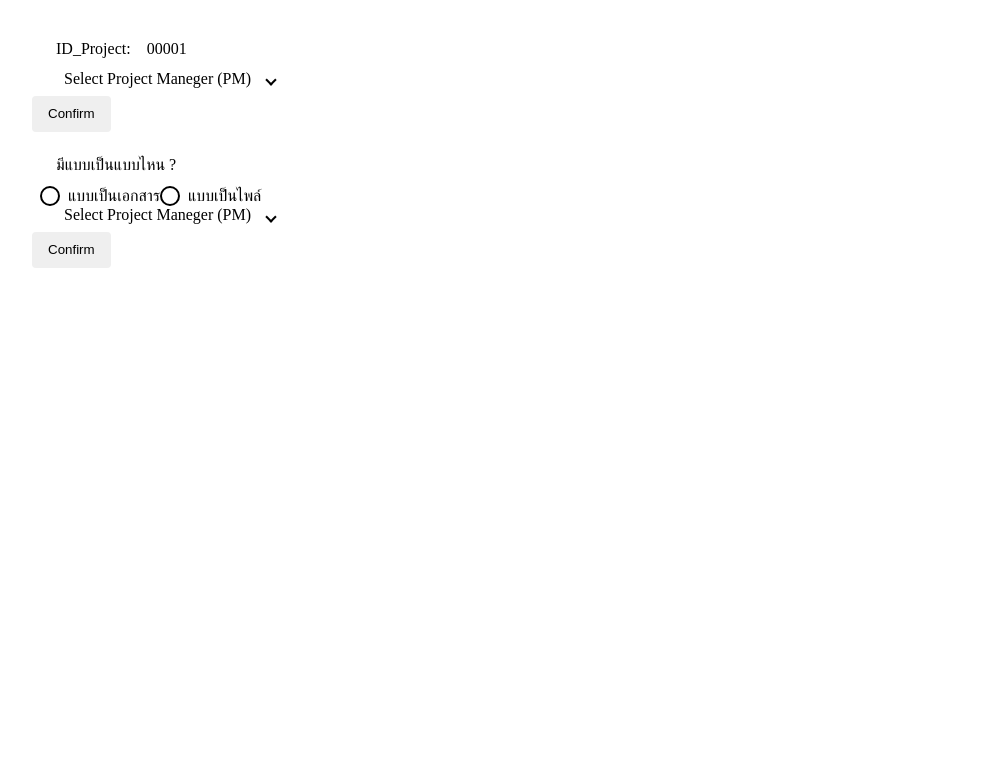
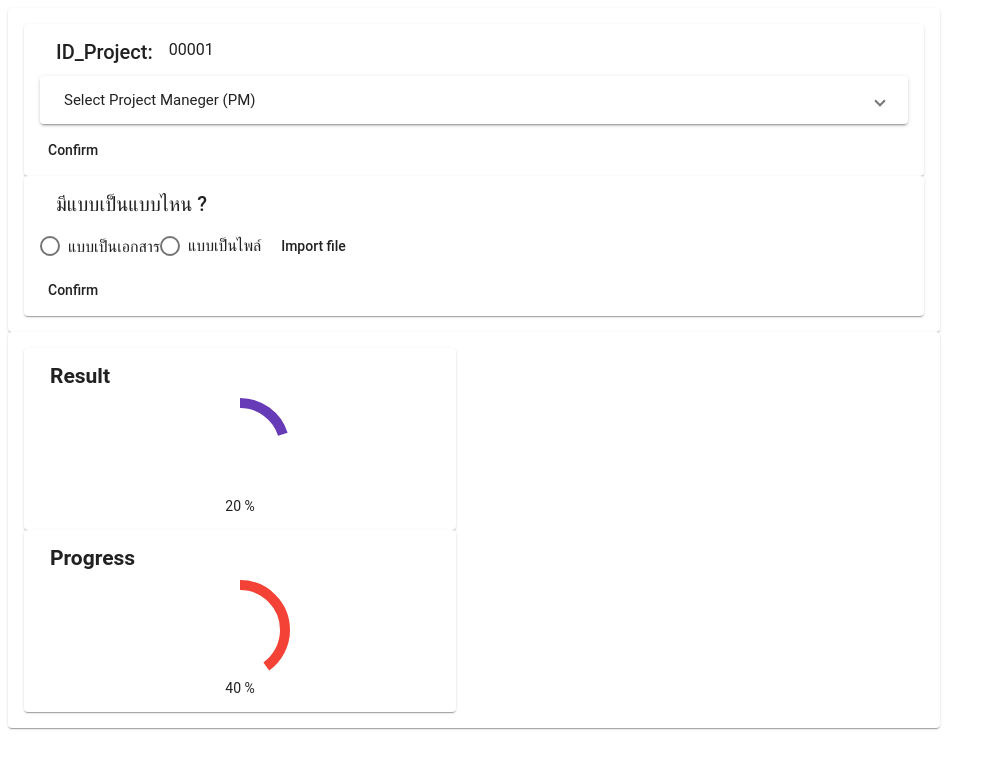
Before and after one commit to highmember/Project_Pass, an Angular app: page / in a window 1280 px wide. Shown: the top 768 px of the page, without its empty margins (0-997 px from the left). Built offline with nearby package versions, Linux system fonts and the light colour scheme.

Commit message:
sale input

```diff
--- a/package.json
+++ b/package.json
@@ -25,6 +25,7 @@
     "@angular/platform-browser-dynamic": "^5.2.0",
     "@angular/router": "^5.2.0",
     "core-js": "^2.4.1",
+    "hammerjs": "^2.0.8",
     "rxjs": "^5.5.6",
     "zone.js": "^0.8.19"
   },
--- a/src/app/app.module.ts
+++ b/src/app/app.module.ts
@@ -1,5 +1,10 @@
-import { BrowserModule } from '@angular/platform-browser';
-import { NgModule } from '@angular/core';
+import {CdkTableModule} from '@angular/cdk/table';
+import {HttpClientModule} from '@angular/common/http';
+import {ReactiveFormsModule} from '@angular/forms';
+import {HttpModule} from '@angular/http';
+import {BrowserModule} from '@angular/platform-browser';
+import {platformBrowserDynamic} from '@angular/platform-browser-dynamic';
+import { NgModule,Component, Output, EventEmitter, ViewChild, ElementRef, Input} from '@angular/core';
 import { BrowserAnimationsModule } from '@angular/platform-browser/animations';
 import { AppComponent } from './app.component';
 import { FormsModule } from '@angular/forms';
@@ -13,7 +18,12 @@ import {MatProgressSpinnerModule} from '@angular/material/progress-spinner';
 import {MatButtonModule} from '@angular/material/button';
 import {MatRadioModule} from '@angular/material/radio';
 import {MatInputModule} from '@angular/material/input';
-
+import {MatIconModule} from '@angular/material/icon';
+import {MatDatepickerModule} from '@angular/material/datepicker';
+import {MatSliderModule} from '@angular/material/slider';
+import 'hammerjs';
+import { enableProdMode } from '@angular/core';
+enableProdMode();
 @NgModule({
   declarations: [
     AppComponent,
@@ -31,9 +41,14 @@ import {MatInputModule} from '@angular/material/input';
     MatProgressSpinnerModule,
     MatButtonModule,
     MatRadioModule,
-    MatInputModule
+    MatInputModule,
+    MatIconModule,
+    MatDatepickerModule,
+    MatSliderModule,
+
   ],
-  providers: [],
+  providers: [ ],
   bootstrap: [AppComponent]
 })
+
 export class AppModule { }
--- a/src/app/sale/sale.component.css
+++ b/src/app/sale/sale.component.css
@@ -4,9 +4,20 @@
 .card-Pin {
 
 }
+.example-h2 {
+  margin: 10px;
+}
+
+.example-margin {
+  margin: auto;
+}
+
 .card-Main {
     max-width: 900px;
-    position: fixed;
+    position: relative;
+}
+.card-Scope{
+  max-width: 400px;
 }
   .example-container {
     display: flex;
@@ -31,3 +42,8 @@
   .example-selected-value {
     margin: 15px 0;
   }
+
+  .center{
+    text-align: center;
+    align-items: center;
+  }
--- a/src/app/sale/sale.component.html
+++ b/src/app/sale/sale.component.html
@@ -1,5 +1,7 @@
+<div fxLayout="row">
 <mat-card class="card-Main">
-<mat-card class="card-PM">
+<div fxLayout="row">
+<mat-card>
   <mat-card-header>
     <mat-card-title>ID_Project:</mat-card-title><mat-list-item>00001</mat-list-item>
   </mat-card-header>
@@ -22,28 +24,19 @@
     <button mat-button>Confirm</button>
   </mat-card-actions>
 </mat-card>
+</div>
 
-<mat-card class="card-Pin">
+<div fxLayout="row">
+<mat-card>
     <mat-card-header>
       <mat-card-title>มีแบบเป็นแบบไหน ?</mat-card-title>
     </mat-card-header>
     <mat-radio-group>
         <mat-radio-button value="1">แบบเป็นเอกสาร</mat-radio-button>
-        <mat-radio-button value="2">แบบเป็นไพล์</mat-radio-button>
-
-    <mat-expansion-panel>
-      <mat-expansion-panel-header>
-        <mat-panel-title>
-          Select Project Maneger (PM)
-        </mat-panel-title>
-      </mat-expansion-panel-header>
-      <mat-radio-group class="example-radio-group" [(ngModel)]="PM">
-          <mat-radio-button class="example-radio-button" *ngFor="let PM of ProjectManeger" [value]="PM">
-            {{PM}}
-          </mat-radio-button>
-        </mat-radio-group>
-        <div class="example-selected-value">Project Maneger (PM) is: {{PM}}</div>
-    </mat-expansion-panel>
+        <mat-radio-button value="2">แบบเป็นไพล์
+          <button mat-button (click)="inputFile.click()">Import file</button> {{ inputFile.value }}
+          <input #inputFile type="file" [style.display]="'none'">
+  </mat-radio-button>
   </mat-radio-group>
 
     <!-- <mat-card-content>
@@ -57,4 +50,44 @@
       <button mat-button>Confirm</button>
     </mat-card-actions>
   </mat-card>
+</div>
 </mat-card>
+
+</div>
+<mat-card class="card-Main">
+<div fxLayout="row">
+<mat-card class="card-Scope">
+  <mat-card-content>
+    <h2 class="example-h2">Result</h2>
+    <div class="center">
+    <mat-progress-spinner class="example-margin"
+        [color]="color"
+        [value]="value">
+
+    </mat-progress-spinner>
+    {{value}} % </div>
+  </mat-card-content>
+</mat-card>
+
+<mat-card class="card-Scope">
+    <mat-card-content>
+      <h2 class="example-h2">Progress</h2>
+      <div class="center">
+      <mat-progress-spinner class="example-margin"
+          [color]="color2"
+          [value]="value2">
+
+      </mat-progress-spinner>
+      {{value2}} % </div>
+    </mat-card-content>
+  </mat-card>
+</div>
+</mat-card>
+
+<!-- <mat-card>
+  <mat-form-field>
+  <input matInput [matDatepicker]="picker" placeholder="Choose a date">
+  <mat-datepicker-toggle matSuffix [for]="picker"></mat-datepicker-toggle>
+  <mat-datepicker #picker></mat-datepicker>
+</mat-form-field>
+</mat-card> -->
--- a/src/app/sale/sale.component.ts
+++ b/src/app/sale/sale.component.ts
@@ -1,4 +1,5 @@
 import { Component, OnInit } from '@angular/core';
+import {FormControl} from '@angular/forms';
 
 @Component({
   selector: 'app-sale',
@@ -28,6 +29,13 @@ export class SaleComponent implements OnInit {
       updated: new Date('1/28/16'),
     }
   ];
+  color2 ='warn';
+  value2 = 40;
+  color = 'primary';
+  value = 20;
+
+
+  startDate = new Date(1990, 0, 1);
   constructor() { }
 
   ngOnInit() {
--- a/src/styles.css
+++ b/src/styles.css
@@ -1 +1,2 @@
 /* You can add global styles to this file, and also import other style files */
+@import "../node_modules/@angular/material/prebuilt-themes/deeppurple-amber.css";
```
Also changed, not shown: src/polyfills.ts (line endings or trailing spaces), 1 other file (tests, documents, lock files or other folders).
